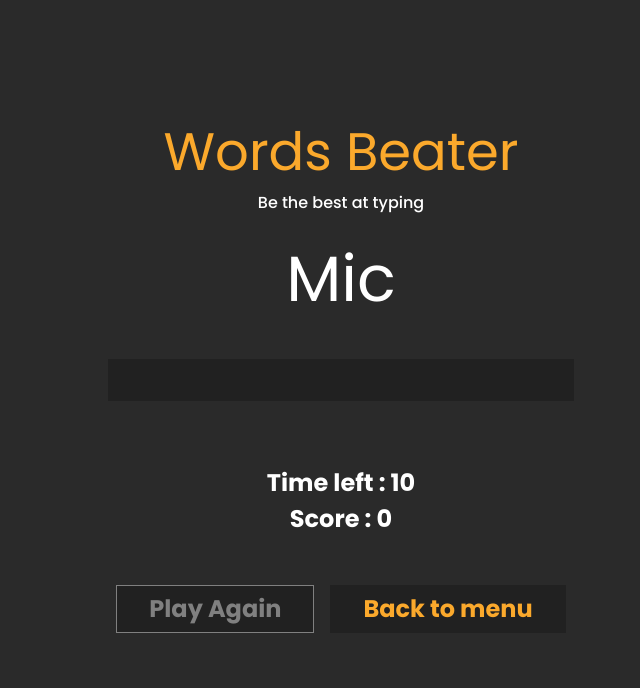
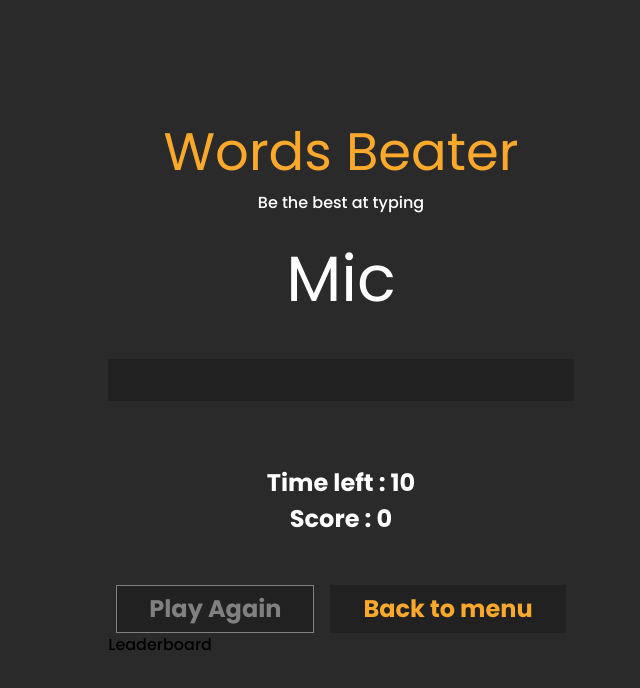
Before and after one commit to mlcoding111/Words-Beater, a React (Create React App) app: page / in a window 1280 px wide. Shown: the top 688 px of the page, without its empty margins (299-939 px from the left). Built offline with nearby package versions, Linux system fonts and the light colour scheme.

Commit message:
Added Leaderboard component to render history of games

```diff
--- a/src/containers/App.tsx
+++ b/src/containers/App.tsx
@@ -1,10 +1,13 @@
 import React from 'react'
 import Form from '../components/Form'
+import Leaderboard from '../components/Leaderboard';
+
 import { MyGlobalContext } from '../global/MyGlobalContext';
 
 import Game from '../components/Game';
 
 import { Header, Main, Footer, Layout } from './styles'
+
 
 type Props = {}
 
@@ -21,8 +24,7 @@ const App = (props: Props) => {
 
       <Main>
         {gameStatus === "Menu" ? <Form/> : <Game />}
-        {/* <Form /> */}
-
+        <Leaderboard />
       </Main>
 
       <Footer>
```
